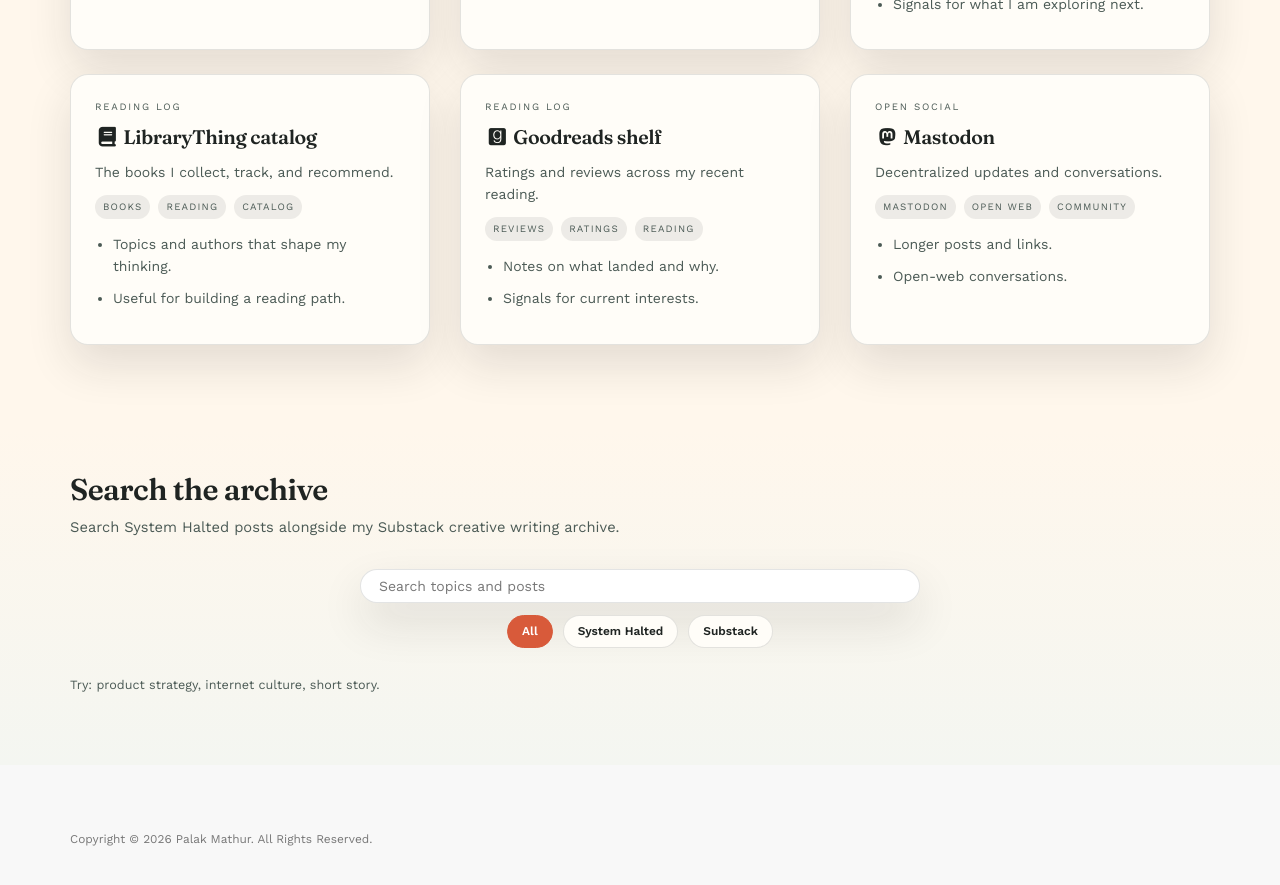
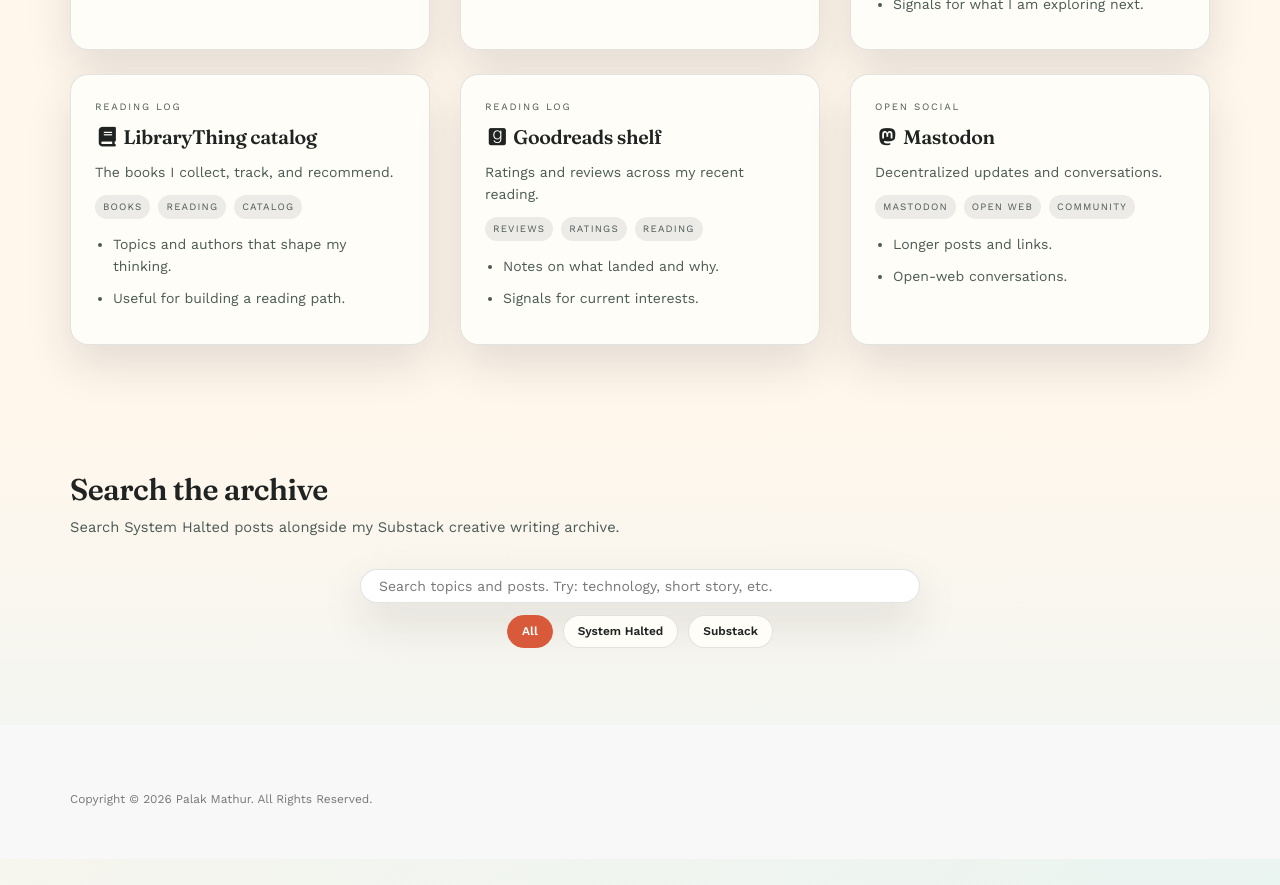
Before and after one commit to systemhalted/about-me, a Jekyll site: the page built from index.html, in a window 1280 px wide and 900 px high, scrolled down 1772 px. Shown: the top 885 px of the window. Built offline with Jekyll 4.4.1, drawn with Linux system fonts in a browser that asks for light colours; nearby versions of some CDN libraries; after the commit the page ends 2631 px from its top, so only the background shows below that.

Commit message:
move Try label to the search box

```diff
--- a/_includes/knowledge-search.html
+++ b/_includes/knowledge-search.html
@@ -6,7 +6,7 @@
 				<p class="section-lede">Search System Halted posts alongside my Substack creative writing archive.</p>
 				<div class="search-box">
 					<label class="sr-only" for="knowledge-search">Search the archive</label>
-					<input type="search" id="knowledge-search" class="form-control search-input js-knowledge-search" placeholder="Search topics and posts">
+					<input type="search" id="knowledge-search" class="form-control search-input js-knowledge-search" placeholder="Search topics and posts. Try: technology, short story, etc.">
 					<div class="search-filters" role="group" aria-label="Search filters">
 						<span class="search-filter">
 							<input type="radio" id="search-filter-all" name="search-filter" value="all" class="js-search-filter" checked>
@@ -26,7 +26,6 @@
 						<span class="search-empty js-search-empty is-hidden">No matches yet. Try a shorter query.</span>
 						<span class="search-error js-search-error is-hidden">Some sources could not load. Search results may be incomplete.</span>
 					</div>
-					<p class="search-hint">Try: product strategy, internet culture, short story.</p>
 				</div>
 				<div class="search-results search-panel js-search-panel is-hidden">
 					<div class="search-results-list js-search-results-list"></div>
```
